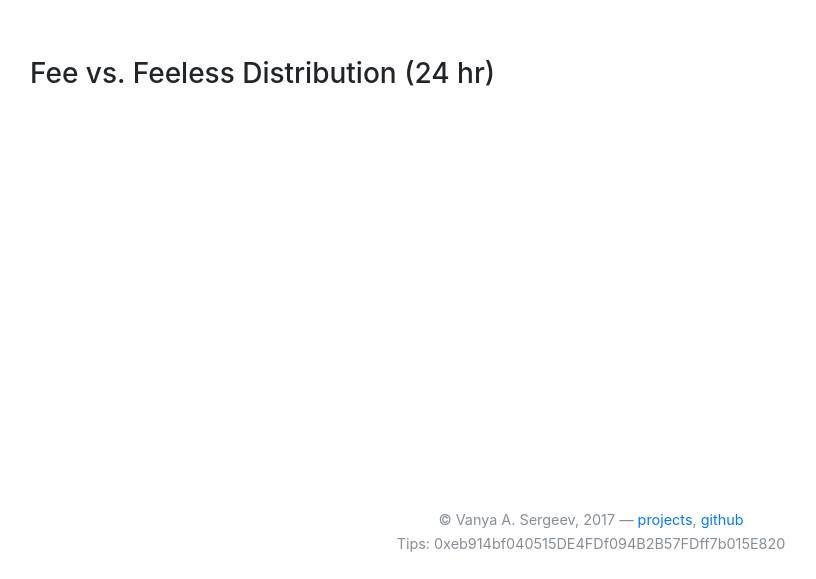
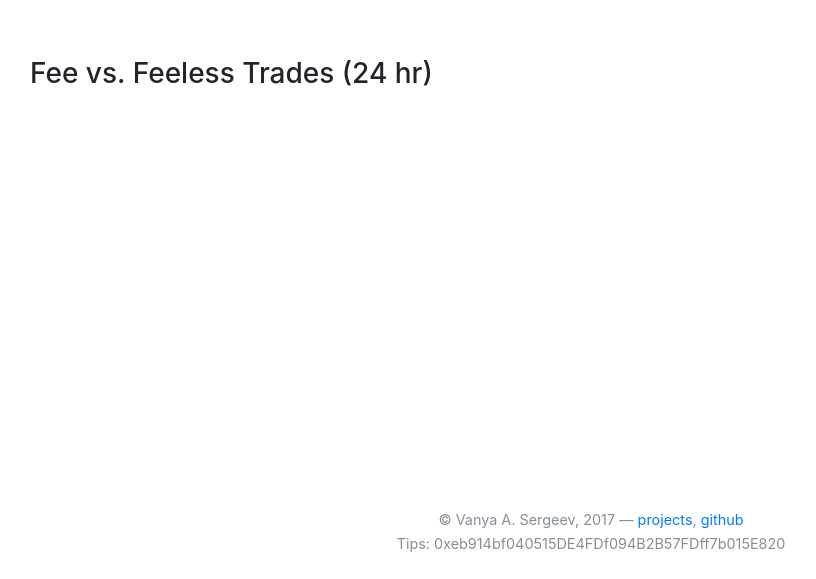
Before and after one commit to vsergeev/0xtrades.info, a plain HTML site: page docs/index.html in a window 1280 px wide. Shown: the part 1245-1824 px from the top of the page, without its empty margins (49-865 px from the left). Drawn offline with Linux system fonts and the light colour scheme; no server answers; a script that the page names is missing.

Commit message:
improve fee vs feeless trades heading

```diff
--- a/docs/index.html
+++ b/docs/index.html
@@ -68,7 +68,7 @@
     </div>
 
     <div class="row">
-      <h3>Fee vs. Feeless Distribution (24 hr)</h3>
+      <h3>Fee vs. Feeless Trades (24 hr)</h3>
     </div>
     <div class="row">
       <canvas class="text-center" id="fee-chart" width="400" height="400"></canvas>
```
